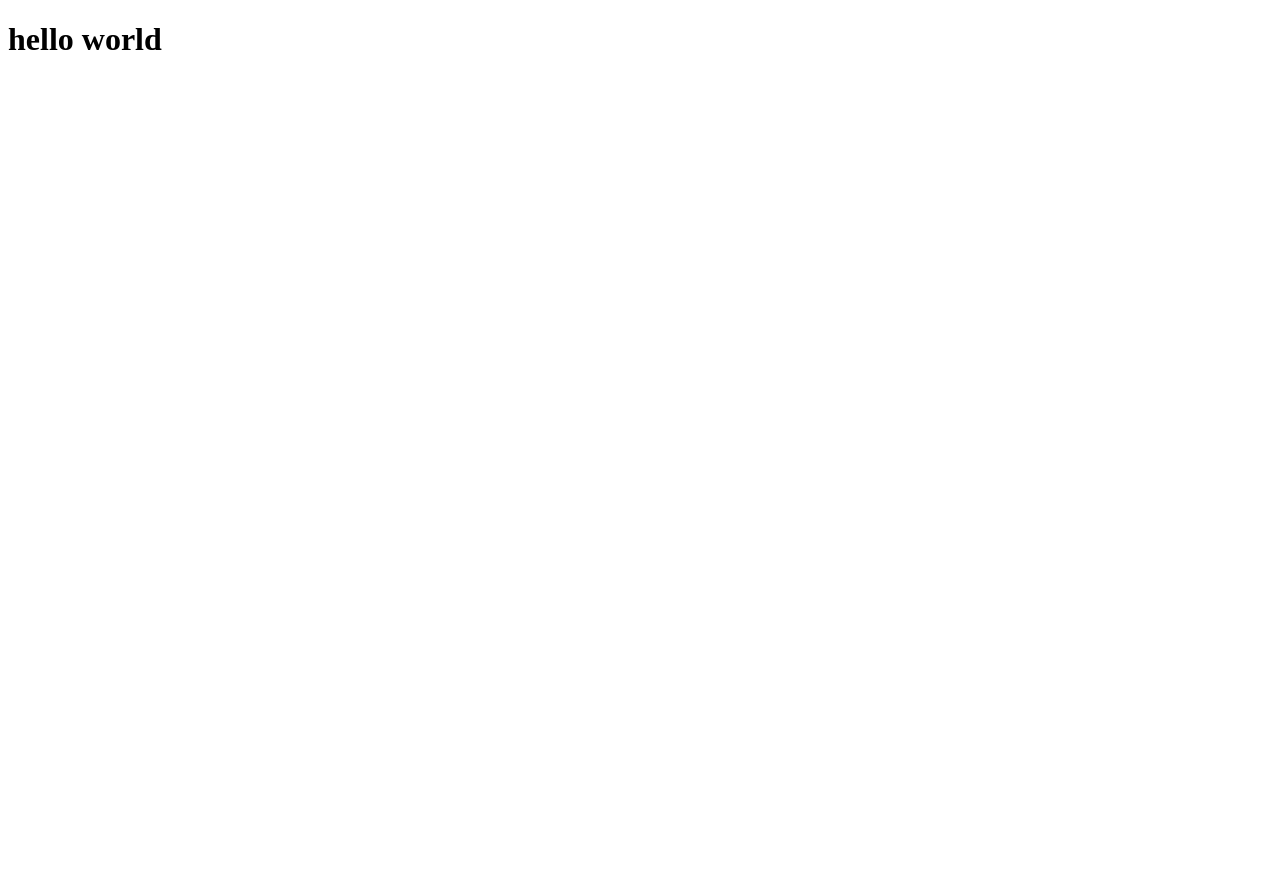
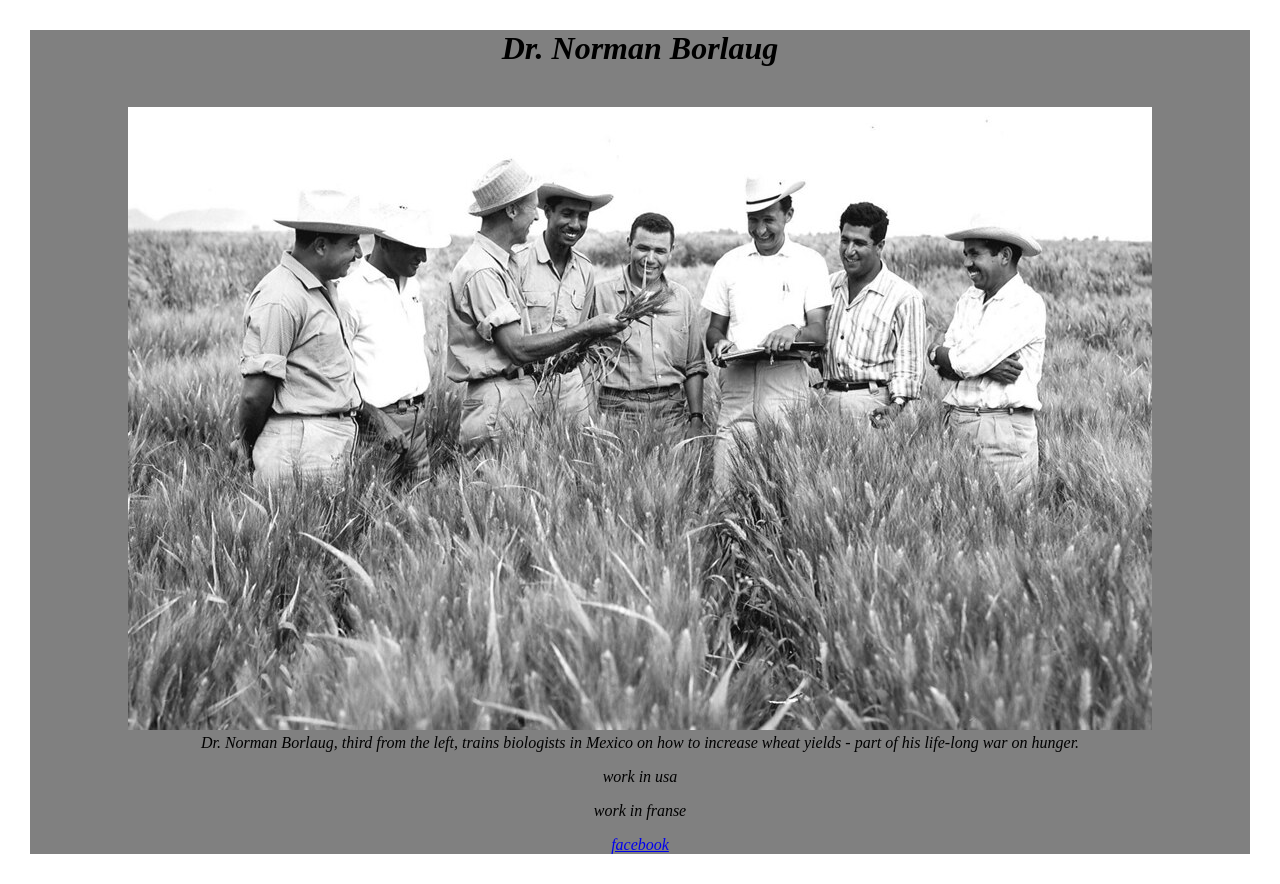
Before and after one commit to AlirezaAlizadaaf/git-two, a plain HTML site: page index.html in a window 1280 px wide. Before the commit the page ends 800 px from the top, so only its background shows below. Drawn offline with Linux system fonts and the light colour scheme.

Commit message:
added stylesheet and some content to html

```diff
--- a/index.html
+++ b/index.html
@@ -1,11 +1,36 @@
-<!DOCTYPE html>
 <!DOCTYPE html>
 <html lang="en" dir="ltr">
+
   <head>
     <meta charset="utf-8">
+
     <title>new html</title>
+    <link rel="stylesheet" href="../git-two/style.css">
+
   </head>
   <body>
-<h1>hello world</h1>
+    <main id="main">
+        <script  src="https://cdn.freecodecamp.org/testable-projects-fcc/v1/bundle.js" type="text/javascript"></script>
+        <h1 id="title">Dr. Norman Borlaug</h1>
+
+        <figure id="img-div">
+          <img src="image\tribute-page-main-image.jpg" alt="" id="image">
+          <figcaption id="img-caption">
+              Dr. Norman Borlaug, third from the left, trains biologists in Mexico on how to increase wheat yields - part of his life-long war on hunger.
+          </figcaption>
+        </figure>
+
+        <div class="tribute-info" id="tribute-info">
+          <p>work in usa</p>
+          <p>work in franse</p>
+        </div>
+
+
+          <a href="#" target="_blank"id="tribute-link" >facebook</a>
+
+
+    </main>
   </body>
+
+
 </html>
--- /dev/null
+++ b/style.css
@@ -0,0 +1,16 @@
+body
+{
+  text-align: center;
+  margin: 0;
+  font-style: italic;
+}
+#title
+{
+  margin-bottom: 40px;
+}
+#main
+{
+  box-sizing: border-box;
+  background: gray;
+  margin:30px;
+}
```
Also changed, not shown: image/tribute-page-main-image.jpg (added).
